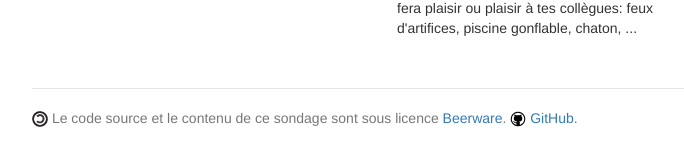
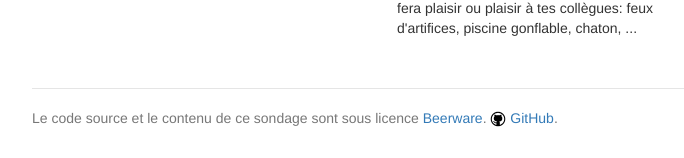
Before and after one commit to Grimaldum/lepotduvendredi, a Flask app: template templates/index.html in a window 1280 px wide. Shown: the part 799-957 px from the top of the page, without its empty margins (258-942 px from the left). Run offline with Flask 2, Linux system fonts and the light colour scheme; the template is opened without the code that fills it: most values are stand-ins (such as "Sample title", 1, 10 or a date in 2020); some libraries are stand-ins or nearby versions.

Commit message:
YO YO YO Biatch.

```diff
--- a/templates/index.html
+++ b/templates/index.html
@@ -61,7 +61,6 @@
 
         <footer class="footer">
             <p>
-                <img src="{{ url_for('static', filename='img/copyleft-icon.png') }}" />
                 Le code source et le contenu de ce sondage sont sous licence <a href="http://fr.wikipedia.org/wiki/Beerware" target="_blank">Beerware</a>.
                 <img src="{{ url_for('static', filename='img/github.png') }}" />
                 <a href="https://github.com/jri-sp/lepotduvendredi" target="_blank">GitHub</a>.
```
Also changed, not shown: static/img/copyleft-icon.png (deleted), 1 other file.
